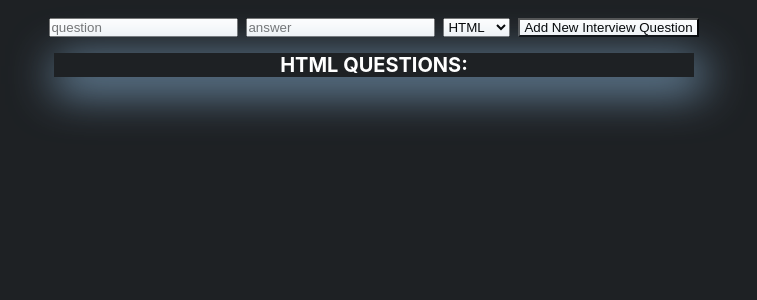
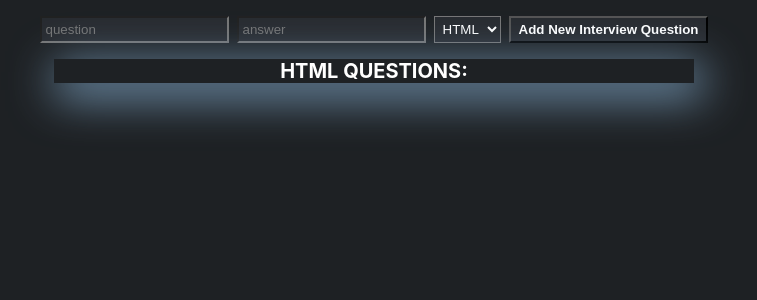
Before and after one commit to DystopiaPark/4-interview-questions-revisited, a React (Create React App) app: page / in a window 1280 px wide. Shown: the top 300 px of the page, without its empty margins (266-1023 px from the left). Built offline with nearby package versions, Linux system fonts and the light colour scheme; no server answers; the database is empty.

Commit message:
more styles

```diff
--- a/src/App.css
+++ b/src/App.css
@@ -50,10 +50,17 @@ li p {
 }
 input,
 select {
-  padding-right: 0.5rem;
+  padding: 0.25rem;
   margin-right: 0.5rem;
+  background: #282b30;
+  color: white;
 }
-
+.submit-btn {
+  padding: 0.25rem 0.5rem;
+  background-color: #282b30;
+  color: white;
+  font-weight: 600;
+}
 .title {
   color: white;
   text-transform: uppercase;
@@ -65,10 +72,6 @@ select {
   left: 50%;
   transform: translate(-50%);
   box-shadow: 5px 10px 45px 4px rgb(121, 157, 187) !important;
-}
-button {
-  padding: 0 0.25rem;
-  background-color: white;
 }
 
 span {
--- a/src/App.js
+++ b/src/App.js
@@ -171,7 +171,7 @@ const App = () => {
           <option value="react">React</option>
           <option value="cs">CS</option>
         </select>
-        <button type="submit" value="Add question">
+        <button type="submit" value="Add question" className="submit-btn">
           Add New Interview Question
         </button>
       </form>
```
